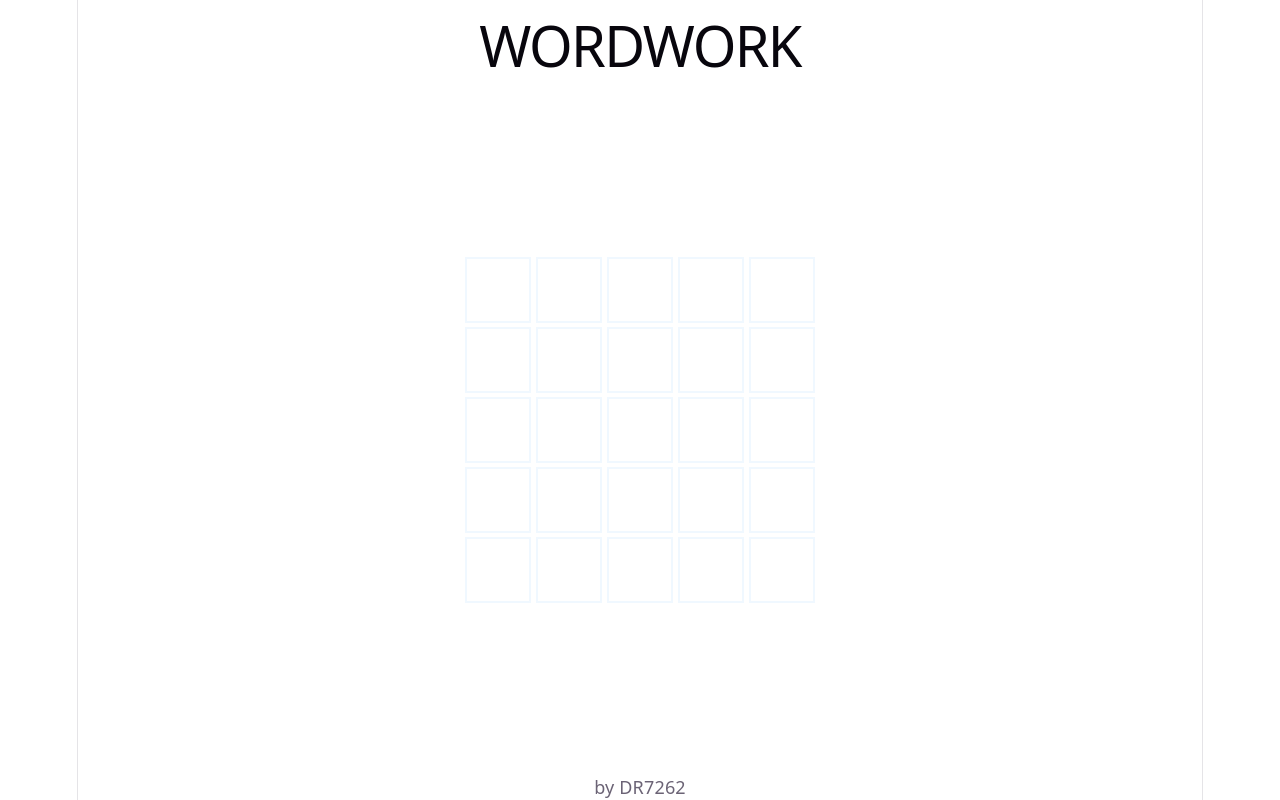
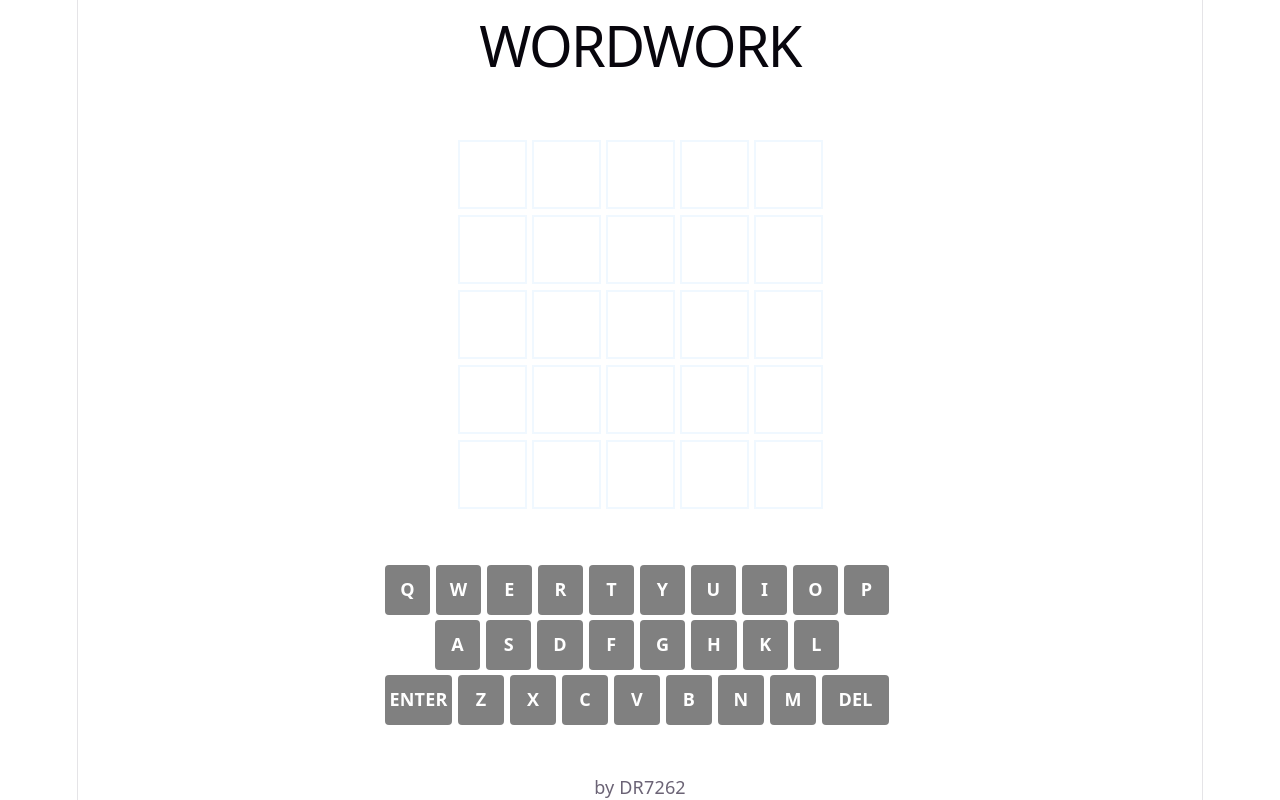
Before and after one commit to DR7262/word-game, a React (Vite) app: page / in a window 1280 px wide. Built offline with nearby package versions, Linux system fonts and the light colour scheme.

Commit message:
Created Keyboard module and associated styling

```diff
--- a/src/App.css
+++ b/src/App.css
@@ -2,21 +2,57 @@ main {
   display: flex;
   align-items: center;
   justify-content: center;
+  flex-direction: column;
   flex: 1;
+  gap: 50px;
 
   .boardRow {
-    height: 70px;
+    flex: 1;
+    height: 75px;
     display: flex;
-    gap: 5px
+    gap: 5px;
   }
 
   .boardRowTile {
-    display: inline-flex;
+    display: flex;
+    width: min(12vw, 65px);
+    height: min(12vw, 65px);
+    border: solid 2px;
+    border-color: aliceblue;
     align-items: center;
     justify-content: center;
-    height: 62px;
-    width: 62px;
-    border: solid 2px;
-    border-color: aliceblue;
+  }
+
+  .keyboard {
+    display: flex;
+    flex-direction: column;
+    gap: 5px;
+  }
+
+  .keyboardRow {
+    display: flex;
+    justify-content: center;
+  }
+
+  .key {
+    flex: 1;
+    display: flex;
+    height: 50px;
+    min-width: 45px;
+    background-color: grey;
+    border-radius: 4px;
+    align-items: center;
+    justify-content: center;
+    color: white;
+    font-weight: 600;
+    margin-right: 6px;
+  }
+
+  .spacer {
+    flex:1.1
+  }
+
+  .large.key {
+    min-width: 67px;
   }
 }
--- /dev/null
+++ b/src/components/Keyboard.jsx
@@ -0,0 +1,41 @@
+export default function Keyboard() {
+  return (
+    <div className="keyboard">
+        <div className="keyboardRow">
+            <div className="key">Q</div>
+            <div className="key">W</div>
+            <div className="key">E</div>
+            <div className="key">R</div>
+            <div className="key">T</div>
+            <div className="key">Y</div>
+            <div className="key">U</div>
+            <div className="key">I</div>
+            <div className="key">O</div>
+            <div className="key">P</div>
+        </div>
+        <div className="keyboardRow">
+            <div className="spacer"></div>
+            <div className="key">A</div>
+            <div className="key">S</div>
+            <div className="key">D</div>
+            <div className="key">F</div>
+            <div className="key">G</div>
+            <div className="key">H</div>
+            <div className="key">K</div>
+            <div className="key">L</div>
+            <div className="spacer"></div>
+        </div>
+        <div className="keyboardRow">
+            <div className="large key">ENTER</div>
+            <div className="key">Z</div>
+            <div className="key">X</div>
+            <div className="key">C</div>
+            <div className="key">V</div>
+            <div className="key">B</div>
+            <div className="key">N</div>
+            <div className="key">M</div>
+            <div className="large key">DEL</div>
+        </div>
+    </div>
+  )
+}
--- a/src/components/Main.jsx
+++ b/src/components/Main.jsx
@@ -1,9 +1,11 @@
 import Board from "./Board"
+import Keyboard from "./Keyboard"
 
 export default function Main() {
   return (
     <main>
       <Board />
+      <Keyboard />
     </main>
   )
 }
```
